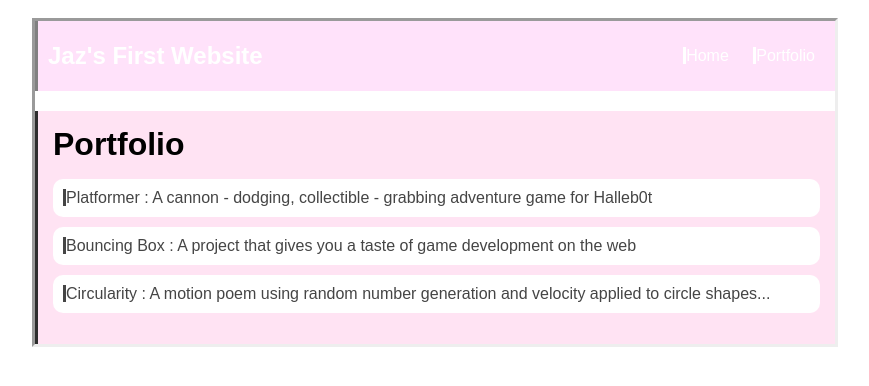
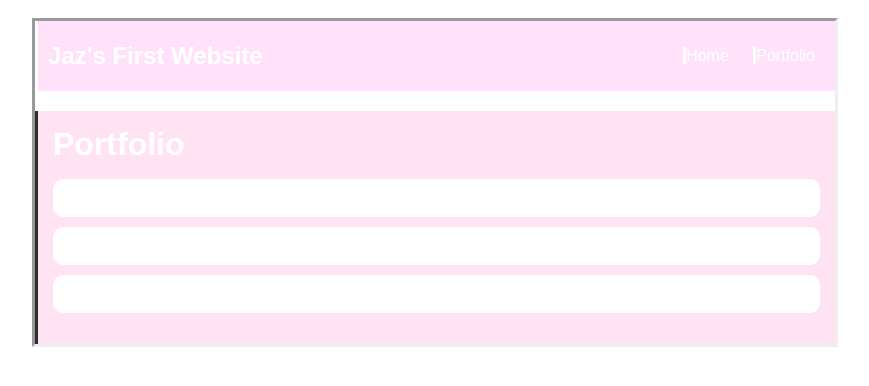
Before and after one commit to s1ckjxzks/s1ckjxzks.github.io, a plain HTML site: page portfolio.html in a window 1280 px wide. Shown: the whole page, without its empty margins (205-1074 px from the left). Drawn offline with Linux system fonts and the light colour scheme.

Commit message:
add white text

```diff
--- a/style.css
+++ b/style.css
@@ -21,7 +21,7 @@
   display: flex;
   padding: 10px;
   border-left: solid;
-  border-color: grey;
+  border-color: rgb(255, 255, 255);
 }
 h1 {
   display: flex;
@@ -73,7 +73,7 @@
 }
 /* portfolio styles */
 .content h1 {
-  color: black;
+  color: rgb(255, 255, 255);
 }
 
 #portfolio {
@@ -94,7 +94,7 @@
 
 #portfolio a {
   text-decoration: none;
-  color: #454545;
+  color: #ffffff;
 }
 /* responsive web design */
 @media screen and (min-width: 120px) and (max-width: 1080px) {
```
